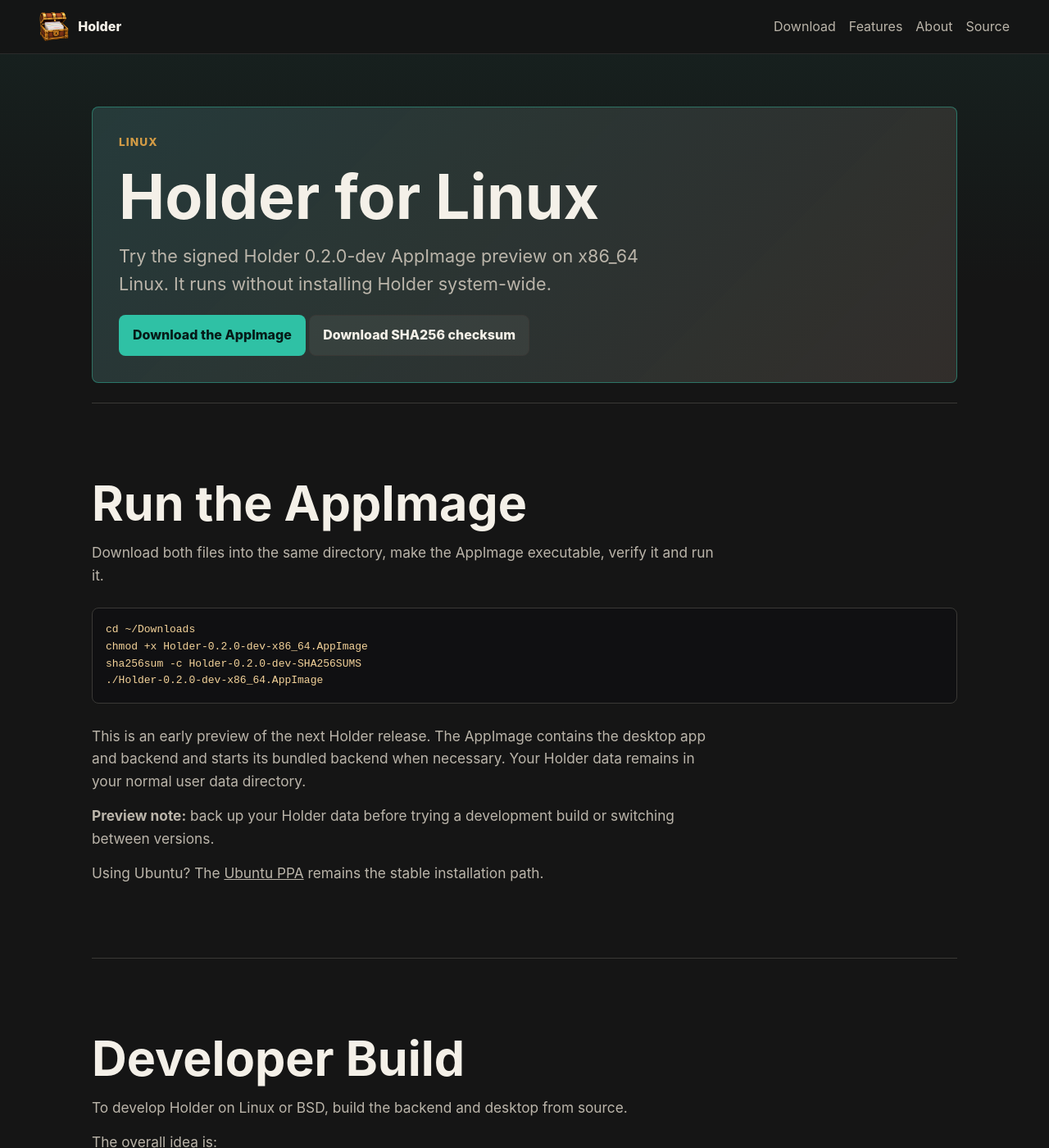
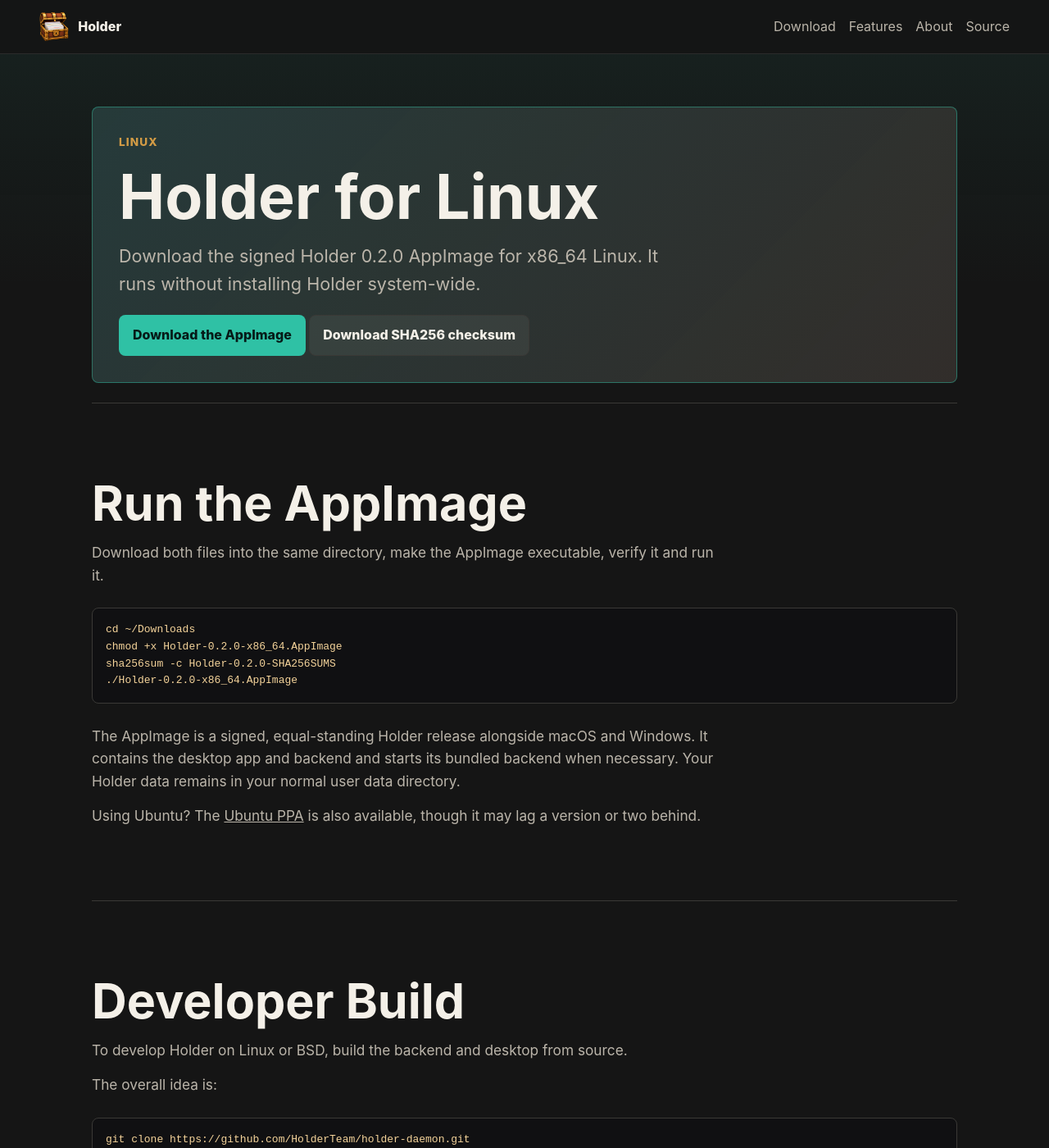
Before and after one commit to HolderTeam/holder-website, a Jekyll site: the page built from linux.md, in a window 1280 px wide and 1400 px high. Shown: the whole window at 82% size. Built offline with Jekyll 4.4.1, drawn with Linux system fonts in a browser that asks for light colours.

Commit message:
Point site at Holder 0.2.0 release assets; AppImage is now stable
macOS, Linux and Windows all update to the holder-v0.2.0 release.
The Linux AppImage drops its dev/preview framing and moves to the
stable channel now that it ships alongside macOS and Windows as an
equal platform, rather than a preview of an unreleased version.

```diff
--- a/linux.md
+++ b/linux.md
@@ -8,7 +8,7 @@ permalink: /linux/
   <p class="eyebrow">Linux</p>
   <h1>Holder for Linux</h1>
   <p class="lead">
-    Try the signed Holder 0.2.0-dev AppImage preview on x86_64 Linux. It runs without installing Holder system-wide.
+    Download the signed Holder 0.2.0 AppImage for x86_64 Linux. It runs without installing Holder system-wide.
   </p>
   <div class="actions">
     <a class="button primary" data-download-asset="linux" href="{{ site.data.downloads.platforms.linux.url }}">Download the AppImage</a>
@@ -22,16 +22,16 @@ permalink: /linux/
     <p>Download both files into the same directory, make the AppImage executable, verify it and run it.</p>
   </div>
   <pre><code>cd ~/Downloads
-chmod +x Holder-0.2.0-dev-x86_64.AppImage
-sha256sum -c Holder-0.2.0-dev-SHA256SUMS
-./Holder-0.2.0-dev-x86_64.AppImage</code></pre>
+chmod +x Holder-0.2.0-x86_64.AppImage
+sha256sum -c Holder-0.2.0-SHA256SUMS
+./Holder-0.2.0-x86_64.AppImage</code></pre>
   <div class="section-head following-copy">
     <p>
-      This is an early preview of the next Holder release. The AppImage contains the desktop app and backend and
-      starts its bundled backend when necessary. Your Holder data remains in your normal user data directory.
+      The AppImage is a signed, equal-standing Holder release alongside macOS and Windows. It contains the desktop
+      app and backend and starts its bundled backend when necessary. Your Holder data remains in your normal user
+      data directory.
     </p>
-    <p><strong>Preview note:</strong> back up your Holder data before trying a development build or switching between versions.</p>
-    <p>Using Ubuntu? The <a href="{{ '/ubuntu/' | relative_url }}">Ubuntu PPA</a> remains the stable installation path.</p>
+    <p>Using Ubuntu? The <a href="{{ '/ubuntu/' | relative_url }}">Ubuntu PPA</a> is also available, though it may lag a version or two behind.</p>
   </div>
 </section>
 
```
Also changed, not shown: _data/downloads.yml (+15 -15 lines), index.md (+6 -6 lines), ubuntu.md (+2 -3 lines), version.json (+4 -4 lines), 2 other files.
